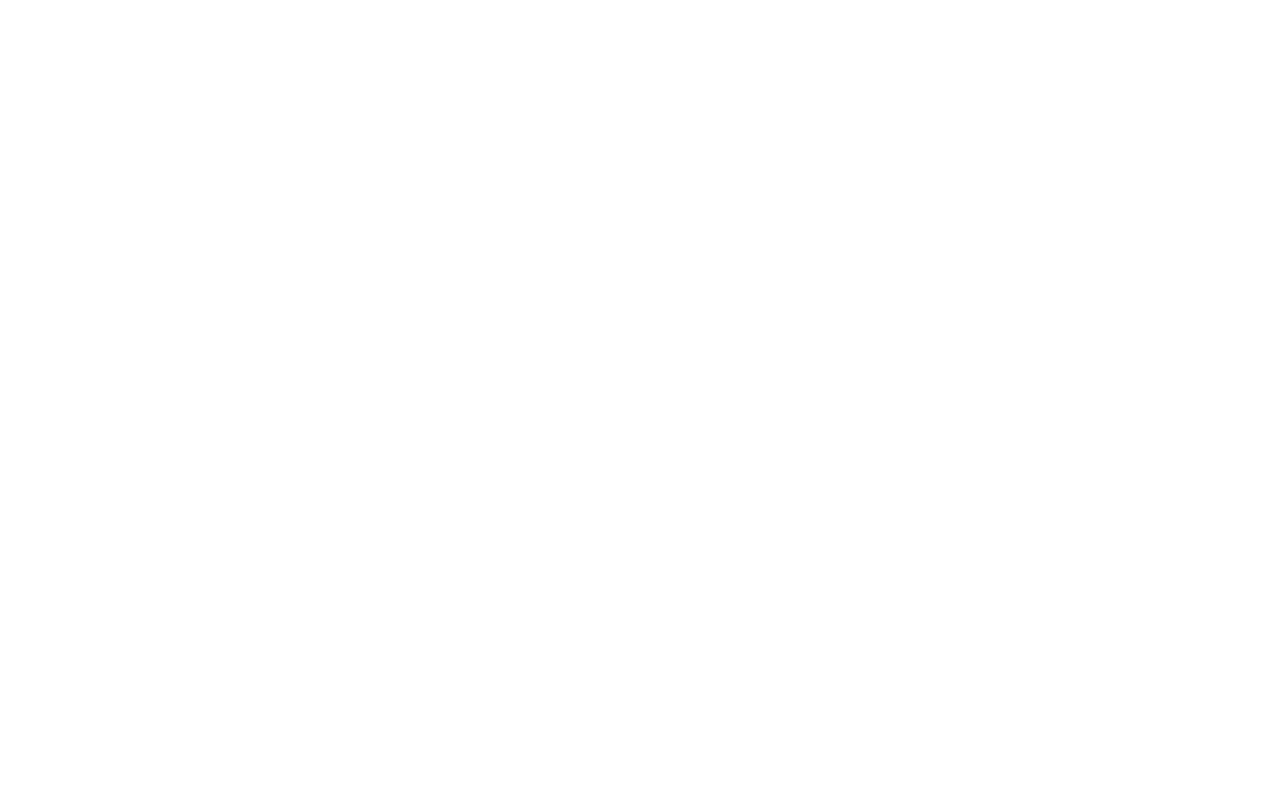
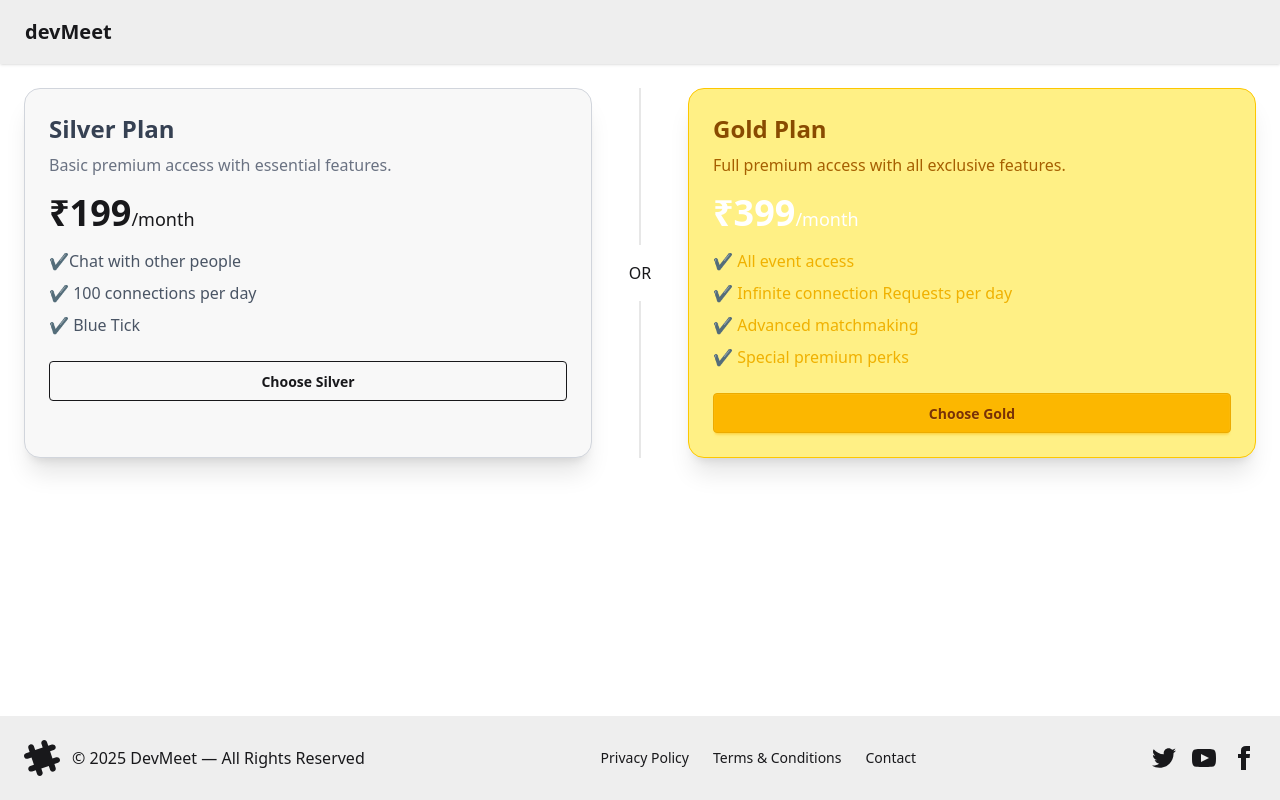
Before and after one commit to yashmankar1/devMeet-web, a React (Vite) app: page /premium in a window 1280 px wide. Before the commit this address had no page. Built offline with nearby package versions, Linux system fonts and the light colour scheme; no server answers.

Commit message:
feat: add Premium component and routing; update NavBar for premium access

```diff
--- a/index.html
+++ b/index.html
@@ -5,6 +5,7 @@
     <link rel="icon" type="image/svg+xml" href="/vite.svg" />
     <meta name="viewport" content="width=device-width, initial-scale=1.0" />
     <title>DevMeet</title>
+    <script src="https://checkout.razorpay.com/v1/checkout.js"></script>
   </head>
   <body>
     <div id="root"></div>
--- a/src/App.jsx
+++ b/src/App.jsx
@@ -2,7 +2,6 @@
 import { Provider } from "react-redux";
 import appStore from "./utils/appStore";
 
-// components
 import Body from "./components/Body";
 import Feed from "./components/Feed";
 import Login from "./components/Login";
@@ -10,10 +9,10 @@
 import Connections from "./components/Connections";
 import Requests from "./components/Requests";
 
-// new pages
 import PrivacyPolicy from "./pages/LegalPrivacy";
 import Terms from "./pages/Terms";
 import Contact from "./pages/Contact";
+import Premium from "./components/Premium";
 
 export default function App() {
   return (
@@ -21,16 +20,14 @@
       <BrowserRouter basename="/">
         <Routes>
           <Route path="/" element={<Body />}>
-            {/* Home feed (correct way to render default nested route) */}
             <Route index element={<Feed />} />
 
-            {/* Other existing pages */}
             <Route path="login" element={<Login />} />
             <Route path="profile" element={<Profile />} />
             <Route path="connections" element={<Connections />} />
             <Route path="requests" element={<Requests />} />
+            <Route path="premium" element={<Premium />} />
 
-            {/* Policy pages */}
             <Route path="privacy-policy" element={<PrivacyPolicy />} />
             <Route path="terms" element={<Terms />} />
             <Route path="contact" element={<Contact />} />
--- a/src/components/NavBar.jsx
+++ b/src/components/NavBar.jsx
@@ -68,6 +68,10 @@
               </li>
 
               <li>
+                <Link to="/premium"> Premium</Link>
+              </li>
+
+              <li>
                 <a onClick={handleLogout}>Logout</a>
               </li>
             </ul>
--- /dev/null
+++ b/src/components/Premium.jsx
@@ -0,0 +1,98 @@
+import axios from "axios";
+import { BASE_URL } from "../utils/constants";
+
+const Premium = () => {
+  const handleByClick = async (type) => {
+    const order = await axios.post(
+      BASE_URL + "/payment/create",
+      {
+        membershipType: type,
+      },
+      { withCredentials: true }
+    );
+
+    const { amount, keyId, currency, notes, orderId } = order.data;
+
+    var options = {
+      key: keyId,
+      amount,
+      currency,
+      name: "devMeet",
+      description: "Connect to other developer",
+      image: "https://example.com/your_logo",
+      order_id: orderId,
+
+      prefill: {
+        name: notes.firstName + " " + notes.lastName,
+        email: notes.emailId,
+        contact: "+919876543210",
+      },
+      notes: {
+        address: "Razorpay Corporate Office",
+      },
+      theme: {
+        color: "#3399cc",
+      },
+    };
+
+    const rzp = new window.Razorpay(options);
+    rzp.open();
+  };
+
+  return (
+    <div className="w-full flex flex-col md:flex-row gap-6 p-6">
+      <div className="card bg-base-200 shadow-xl p-6 rounded-2xl flex-1 border border-gray-300">
+        <h2 className="text-2xl font-bold text-gray-700 mb-2">Silver Plan</h2>
+        <p className="text-gray-500 mb-4">
+          Basic premium access with essential features.
+        </p>
+
+        <h3 className="text-4xl font-bold mb-4">
+          ₹199<span className="text-lg font-normal">/month</span>
+        </h3>
+
+        <ul className="space-y-2 text-gray-600 mb-6">
+          <li>✔Chat with other people</li>
+          <li>✔ 100 connections per day</li>
+          <li>✔ Blue Tick</li>
+        </ul>
+
+        <button
+          onClick={() => handleByClick("silver")}
+          className="btn btn-outline w-full"
+        >
+          Choose Silver
+        </button>
+      </div>
+
+      <div className="divider md:divider-horizontal">OR</div>
+
+      <div className="card bg-yellow-200 shadow-xl p-6 rounded-2xl flex-1 border border-yellow-400">
+        <h2 className="text-2xl font-bold text-yellow-800 mb-2">Gold Plan</h2>
+        <p className="text-yellow-700 mb-4">
+          Full premium access with all exclusive features.
+        </p>
+
+        <h3 className="text-4xl font-bold mb-4 text-white">
+          ₹399<span className="text-lg font-normal">/month</span>
+        </h3>
+
+        <ul className="space-y-2 text-yellow-500 mb-6">
+          <li>✔ All event access</li>
+          <li>✔ Infinite connection Requests per day</li>
+          <li>✔ Advanced matchmaking</li>
+          <li>✔ Special premium perks</li>
+        </ul>
+
+        <button
+          onClick={() => handleByClick("gold")}
+          className="btn btn-warning w-full"
+        >
+          Choose Gold
+        </button>
+      </div>
+    </div>
+  );
+};
+
+export default Premium;
```
